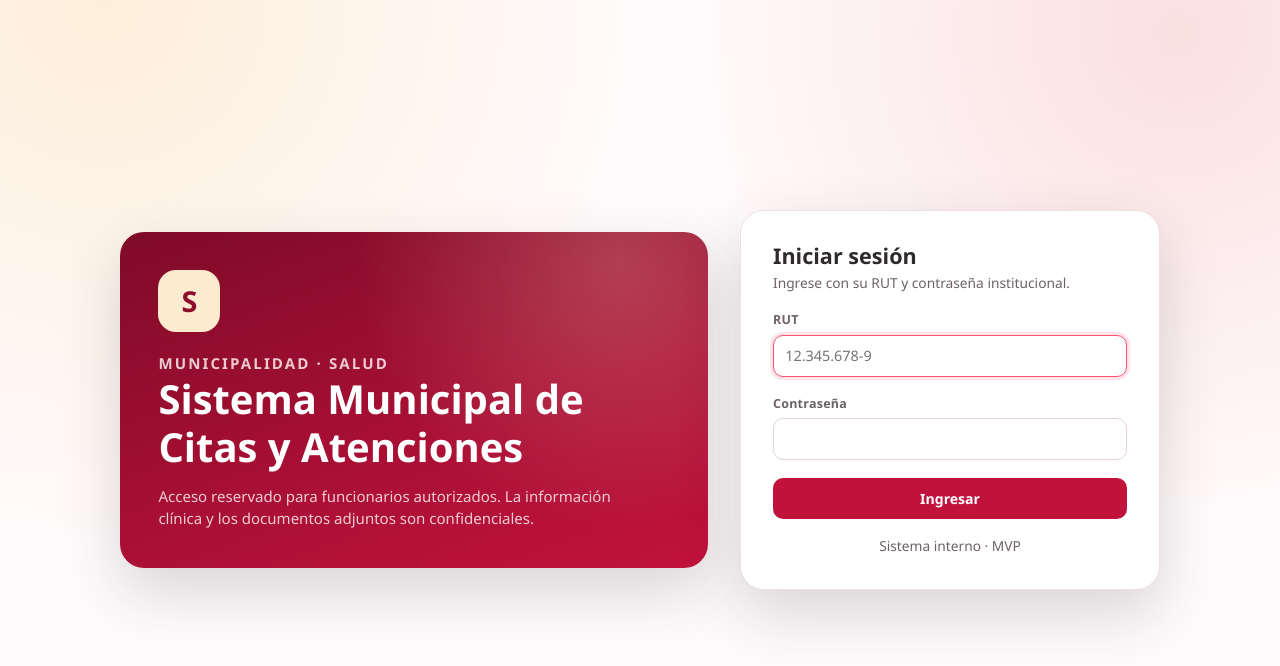
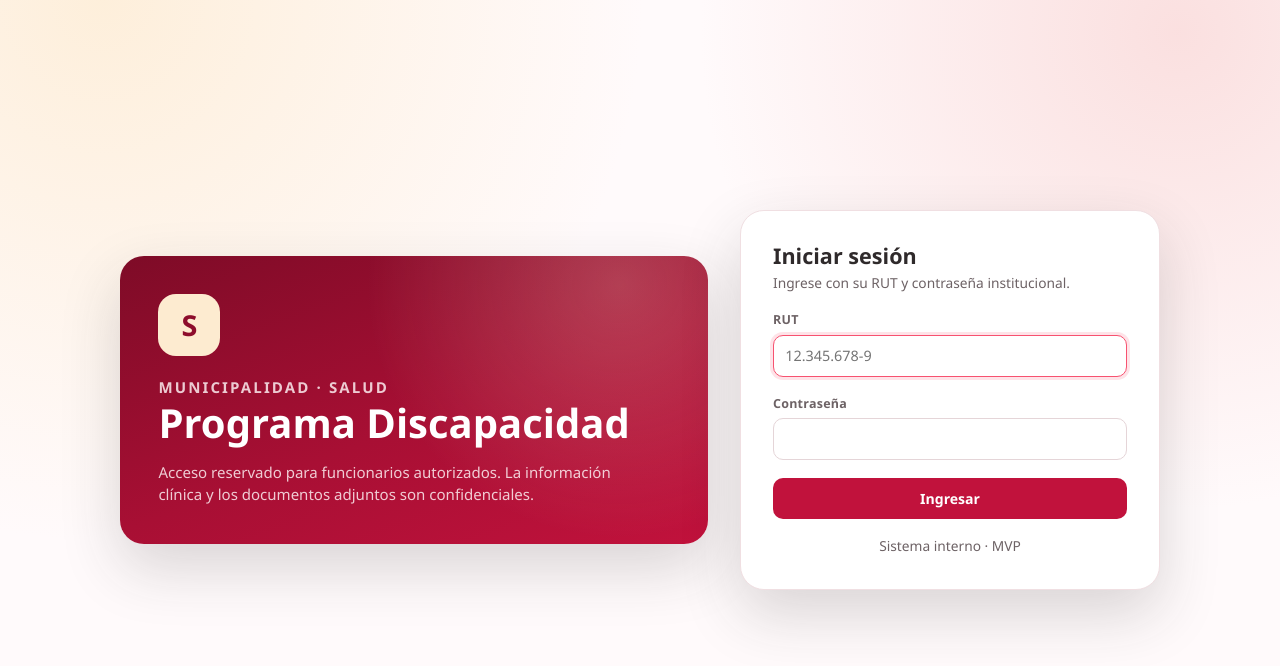
Before and after one commit to Adelxs/aplicacion_Discapacidad, a React (Vite) app in the folder frontend/: page /login in a window 1280 px wide. Shown: the top 666 px of the page. Built offline with nearby package versions, Linux system fonts and the light colour scheme; no server answers.

Commit message:
Ajustar titulo del login a Programa Discapacidad

```diff
--- a/frontend/src/pages/Login.jsx
+++ b/frontend/src/pages/Login.jsx
@@ -43,7 +43,7 @@ export default function Login() {
           S
         </span>
         <p className="login__etiqueta">Municipalidad · Salud</p>
-        <h1>Sistema Municipal de Citas y Atenciones</h1>
+        <h1>Programa Discapacidad</h1>
         <p>
           Acceso reservado para funcionarios autorizados. La información clínica
           y los documentos adjuntos son confidenciales.
```
